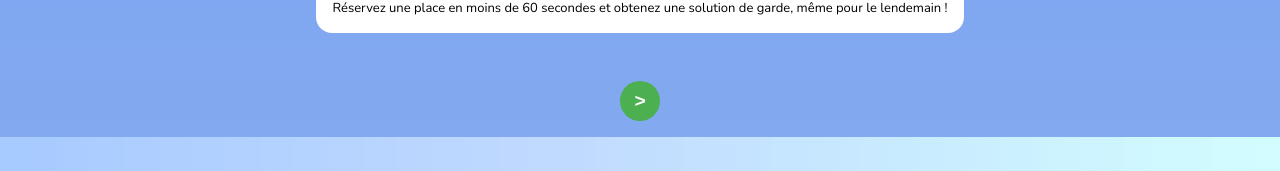
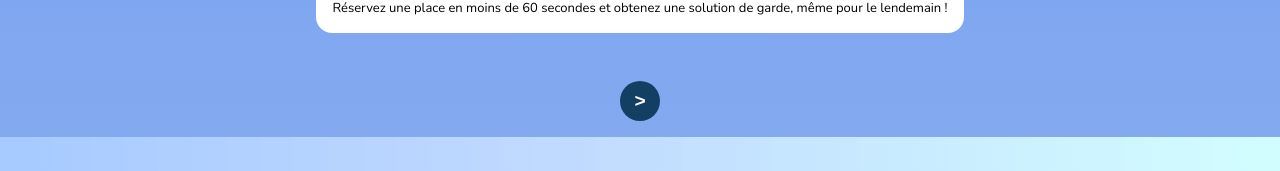
Before and after one commit to naiiipan44/Les-Petits-Nids, a React (Vite) app in the folder client/: page / in a window 1280 px wide. Shown: the part 365-536 px from the top of the page. Built offline with nearby package versions, Linux system fonts and the light colour scheme.

Commit message:
worked on the ticket still

```diff
--- a/client/src/pages/Landingpage.css
+++ b/client/src/pages/Landingpage.css
@@ -7,6 +7,11 @@
   justify-content: center;
   min-height: 100vh;
 }
+
+/*
+.nav-component {
+  display: none;
+} */
 
 .white-painting {
   background-color: white;
@@ -52,7 +57,7 @@
 .round-button {
   width: 50px;
   height: 50px;
-  background-color: #4caf50;
+  background-color: #133f63;
   color: white;
   border: none;
   border-radius: 50%;
@@ -65,7 +70,7 @@
 }
 
 .round-button:hover {
-  background-color: #45a049;
+  background-color: #133f64;
 }
 .button-pass {
   display: flex;
@@ -73,7 +78,7 @@
   margin: 0;
 }
 
-@media screen and (max-width: 380px), screen and (max-height: 854px) {
+@media screen and (max-width: 380px), screen /* and (max-width: 854px) */ {
   .landing-page {
     padding: 1rem;
     min-height: auto;
```
